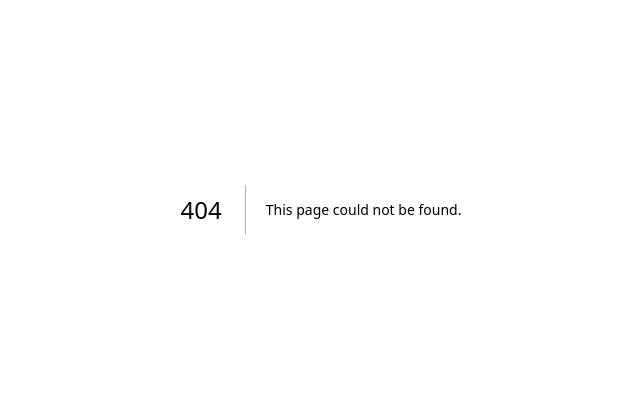
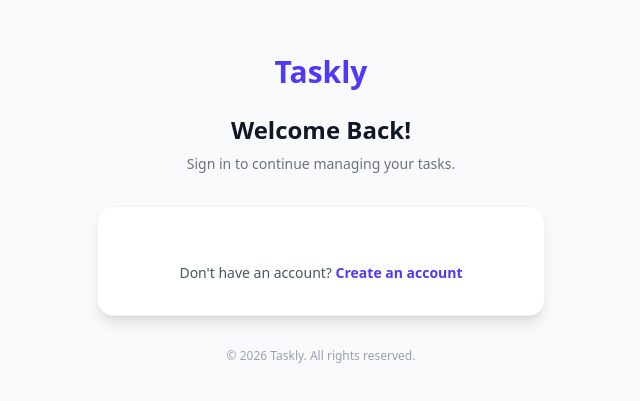
Before and after one commit to rohitshah316/taskly-todo-app, a Next.js app: page /login in a window 1280 px wide. Before the commit this address had no page. Shown: the part 191-592 px from the top of the page, without its empty margins (319-959 px from the left). Built offline with nearby package versions, Linux system fonts and the light colour scheme.

Commit message:
feat:login

```diff
--- /dev/null
+++ b/src/app/(auth)/login/page.tsx
@@ -0,0 +1,54 @@
+
+import Link from "next/link";
+// import { LoginForm } from "@/components/auth/LoginForm";
+
+export default function LoginPage() {
+  return (
+    <main className="min-h-screen flex items-center justify-center bg-gray-50 px-4 py-12">
+      <div className="w-full max-w-md">
+
+        {/* Logo */}
+        <div className="text-center mb-8">
+          <Link
+            href="/"
+            className="text-3xl font-bold text-indigo-600"
+          >
+            Taskly
+          </Link>
+
+          <h1 className="mt-6 text-2xl font-bold text-gray-900">
+            Welcome Back!
+          </h1>
+
+          <p className="mt-2 text-sm text-gray-500">
+            Sign in to continue managing your tasks.
+          </p>
+        </div>
+
+        {/* Login Card */}
+        <div className="bg-white p-8 rounded-2xl shadow-lg border border-gray-100">
+
+          {/* <LoginForm /> */}
+
+          {/* Register Link */}
+          <p className="mt-6 text-center text-sm text-gray-600">
+            Don't have an account?{" "}
+            <Link
+              href="/register"
+              className="font-semibold text-indigo-600 hover:text-indigo-700"
+            >
+              Create an account
+            </Link>
+          </p>
+
+        </div>
+
+        {/* Footer */}
+        <p className="mt-8 text-center text-xs text-gray-400">
+          © {new Date().getFullYear()} Taskly. All rights reserved.
+        </p>
+
+      </div>
+    </main>
+  );
+}
```
